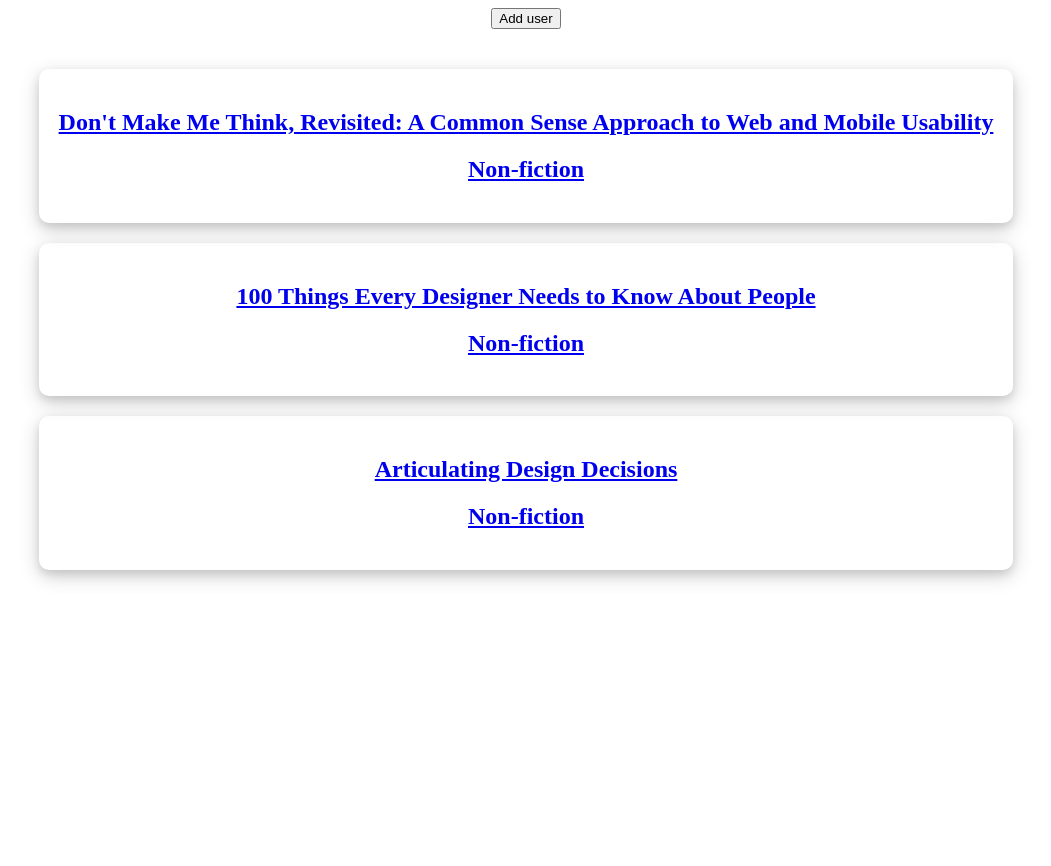
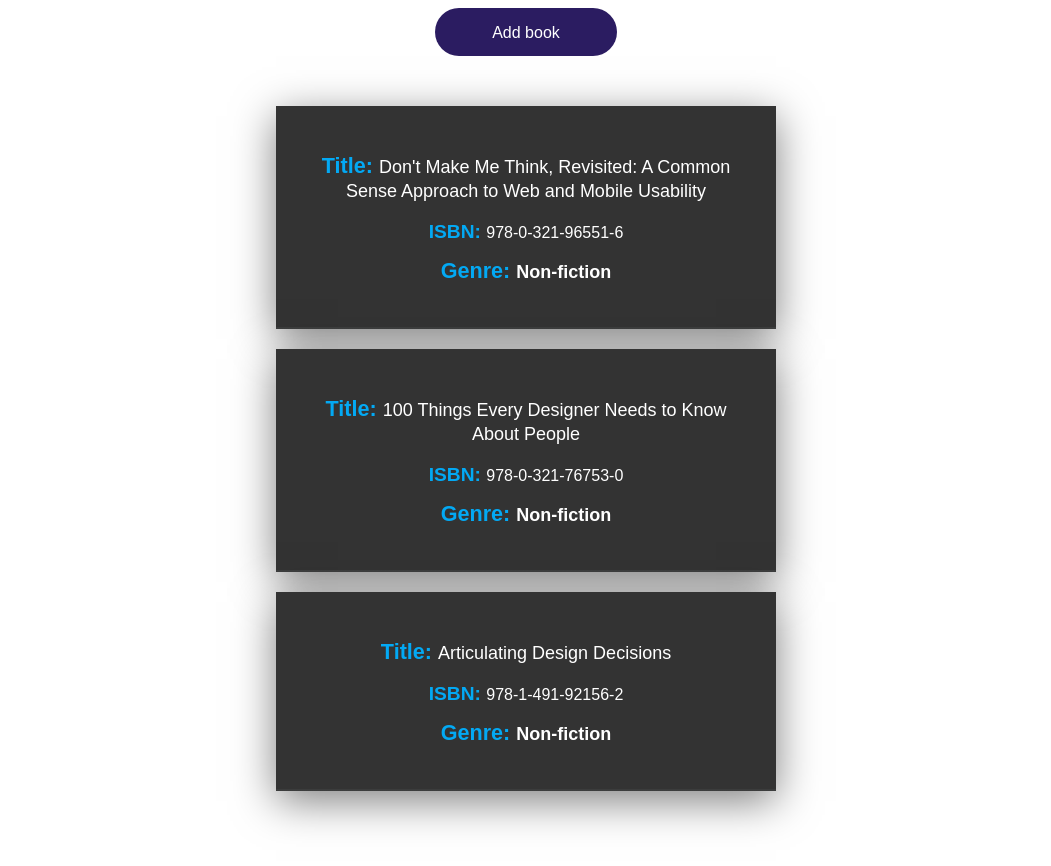
Before and after one commit to munnigel/React-Redux-CRUD-booklist, a React (Create React App) app: page / in a window 1280 px wide. Shown: the top 866 px of the page, without its empty margins (114-1165 px from the left). Before the commit the page ends 816 px from the top, so only its background shows below. Built offline with nearby package versions, Linux system fonts and the light colour scheme.

Commit message:
Added more styling to Main Page

```diff
--- a/package.json
+++ b/package.json
@@ -8,6 +8,7 @@
     "@testing-library/jest-dom": "^5.16.4",
     "@testing-library/react": "^13.3.0",
     "@testing-library/user-event": "^13.5.0",
+    "gsap": "^3.10.4",
     "react": "^18.2.0",
     "react-dom": "^18.2.0",
     "react-hook-form": "^7.33.1",
--- a/src/App.css
+++ b/src/App.css
@@ -1,28 +1,118 @@
-.App {
-  display: flex;
-  justify-content: center;
-  align-items: center;
-  flex-direction: column;
+.html {
+  background-color: #f5f5f5;
 }
 
-.displayUsers {
-  margin-top: 20px;
+
+/* EACH BOOK DESCRIPTION CARD */
+.displayBooks{
+  margin:50px auto 100px;
+  display:grid;
+  grid-template-columns:repeat(auto-fit, minmax(350px, 1fr));
+  grid-gap:20px;
 }
 
-.displayUsers div {
-  padding: 20px;
-  margin: 20px;
-  border-radius: 10px;
-  box-shadow: 0 4px 8px 0 rgba(0, 0, 0, 0.1), 0 6px 20px 0 rgba(0, 0, 0, 0.19);
-  text-align: center;
+.displayBooks .card{
+  position:relative;
+  margin:0 auto;
+  width:500px;
+  background:#333;
+  padding:30px;
+  box-sizing:border-box;
+  text-align:center;
+  box-shadow:0 10px 40px rgba(0,0,0,.5);
+  overflow:hidden;
 }
 
-input {
-  width: 100%;
-  padding: 12px 20px;
-  margin: 8px 0;
+.displayBooks .card .layer{
+  position:absolute;
+  top:calc(100% - 2px);
+  left:0;
+  height:100%;
+  width:100%;
+  background:linear-gradient(#3b3c3c, #746d74);
+  z-index:1;
+  transition:0.5s;
+}
+
+.displayBooks .card:hover .layer{
+  top:0;
+}
+
+.displayBooks .card .content{
+  position:relative;
+  z-index:2;
+}
+.displayBooks .card .content p{
+  font-size:18px;
+  line-height:24px;
+  color:#fff;
+}
+.displayBooks .card .content .isbn{
+  margin:0 auto;
+  color: #fff;
+}
+
+.displayBooks .card .content .genre h2{
+  font-size:18px;
+  color: #fff;
+}
+
+b {
+  color: #03a9f4;
+  font-size: larger;
+}
+
+
+/* ADD BOOK BUTTON */
+.HOVER {
+  --width: 100%;
+  --time: 0.9s;
+
+  align-self: center;
+
+  border-radius: 25px;
+  width: 150px;
+  position: relative;
   display: inline-block;
-  border: 1px solid #ccc;
-  border-radius: 4px;
-  box-sizing: border-box;
-  }
+  height: 1em;
+  padding: 1em;
+
+  color: white;
+  background: rgb(43, 28, 97);
+  overflow: hidden;
+}
+
+.HOVER text {
+  display: flex;
+  align-items: center;
+  justify-content: center;
+  width: var(--width);
+  position: relative;
+  z-index: 5;
+
+  transition: color var(--time);
+}
+
+.HOVER:hover text {
+  color: rgb(18, 14, 14);
+}
+
+.HOVER span {
+  position: absolute;
+  display: block;
+  content: "";
+  z-index: 0;
+  width: 0;
+  height: 0;
+
+  border-radius: 100%;
+  background: rgb(138, 132, 132);
+
+  transform: translate(-50%, -50%);
+  transition: width var(--time), padding-top var(--time);
+}
+
+.HOVER:hover span {
+  width: calc(var(--width) * 2.25);
+  padding-top: calc(var(--width) * 2.25);
+}
--- a/src/components/MainBookPage.js
+++ b/src/components/MainBookPage.js
@@ -1,26 +1,66 @@
 import '../App.css';
-import {useSelector, useDispatch} from 'react-redux'
+import {useSelector} from 'react-redux'
 import React from 'react';
 import styled from 'styled-components';
 import { Link } from "react-router-dom";
+import { useNavigate } from "react-router-dom";
 
 
 const MainBookPage = () => {
     const bookList = useSelector((state) => state.books.value);
+    const navigate = useNavigate();
+
+
+    //FOR HOVERING ANIMATION OF "ADD BOOK BUTTON"
+    const ELEMENTS = document.querySelectorAll(".HOVER");
+    const ELEMENTS_SPAN = [];
+
+    ELEMENTS.forEach((element, index) => {
+    // If The span element for this element does not exist in the array, add it.
+        if (!ELEMENTS_SPAN[index])
+            ELEMENTS_SPAN[index] = element.querySelector("span");
+
+        element.addEventListener("mouseover", e => {
+            ELEMENTS_SPAN[index].style.left = e.pageX - element.offsetLeft + "px";
+            ELEMENTS_SPAN[index].style.top = e.pageY - element.offsetTop + "px";
+        });
+
+        element.addEventListener("mouseout", e => {
+            ELEMENTS_SPAN[index].style.left = e.pageX - element.offsetLeft + "px";
+            ELEMENTS_SPAN[index].style.top = e.pageY - element.offsetTop + "px";
+        });
+    });
+
+
     return (
         <Container>
-            <Link to="/add">
-                <button> Add user</button>
-            </Link>
+            <a class="HOVER">
+                <span></span>
+                <text id='btn'
+                    onClick={() => {
+                        navigate('/add');
+                    }}>Add book</text>
+            </a>
 
-            <div className="displayUsers">
+
+            <div className="displayBooks">
                         {bookList.map((book) => {
                         return (
-                    <Link to={`/edit/${book.isbn}`}>
-                        <div>
-                            <h1>{book.title}</h1>
-                            <h2>{book.genre}</h2>
+                            <Link style={{textDecoration: 'none'}} to={`/edit/${book.isbn}`}>
+                                <div class="card">
+                                    <div class="layer"></div>
+                                    <div class="content">
+
+                                <p>
+                                   <b>Title:  </b> {book.title}
+                                </p>
+                                    <div class="isbn"> <b>ISBN:  </b>{book.isbn}</div>
+                                    <div class="genre">
+                                        <h2> <b>Genre:  </b>{book.genre}</h2>
                                     </div>
+                                    </div>
+                                </div>
+
                             </Link>
                         );
                         })}
@@ -32,11 +72,47 @@
 
 
 const Container = styled.section`
-overflow: hidden;
 display: flex;
+justify-content: center;
 flex-direction: column;
-text-align: center;
-height: 100vh;
+// text-align: center;
+// height: 100vh;
+width:100%;
+height:100%;
+font-family:sans-serif;
 `
 
+const Button = styled.button`
+position: relative;
+background: rebeccapurple;
+width: 100px;
+height: 100px;
+border-radius: 30%;
+color: white;
+font-family: Verdana;
+font-weight: bold;
+font-size: 20px;
+cursor: pointer;
+padding: 0;
+display: flex;
+justify-content: center;
+align-items: center;
+margin-left: auto;
+margin-right: auto;
+
+transform: translate(-3px, 3px);
+&:hover {
+    animation: shake-circle-02 .1s infinite alternate;
+}
+@keyframes shake-circle-02 {
+    0% { transform: translate(-1px, 1px); }
+    33% { transform: translate(-1px, 2px); }
+    66% { transform: translate(-2px, 2px); }
+    100% { transform: translate(-2px, 1px); }
+}
+
+`
+
+
+
 export default MainBookPage
```
Also changed, not shown: 1 other file (tests, documents, lock files or other folders). Lines whose indentation alone changed are shown as unchanged.
